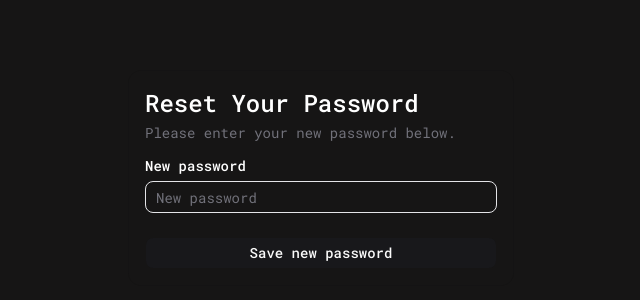
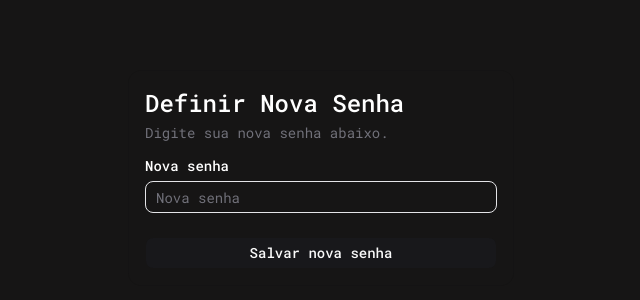
Before and after one commit to andregustavo1/text-to-speech, a React (Vite) app: page /update-password in a window 1280 px wide. Shown: the part 222-522 px from the top of the page, without its empty margins (319-959 px from the left). Built offline with nearby package versions, Linux system fonts and the light colour scheme; no server answers.

Commit message:
tradução do componente para pt-br

```diff
--- a/src/components/update-password-form.tsx
+++ b/src/components/update-password-form.tsx
@@ -42,18 +42,18 @@ export function UpdatePasswordForm({ className, ...props }: React.ComponentProps
     <div className={cn('flex flex-col gap-6', className)} {...props}>
       <Card>
         <CardHeader>
-          <CardTitle className="text-2xl">Reset Your Password</CardTitle>
-          <CardDescription>Please enter your new password below.</CardDescription>
+          <CardTitle className="text-2xl">Definir Nova Senha</CardTitle>
+          <CardDescription>Digite sua nova senha abaixo.</CardDescription>
         </CardHeader>
         <CardContent>
           <form onSubmit={handleForgotPassword}>
             <div className="flex flex-col gap-6">
               <div className="grid gap-2">
-                <Label htmlFor="password">New password</Label>
+                <Label htmlFor="password">Nova senha</Label>
                 <Input
                   id="password"
                   type="password"
-                  placeholder="New password"
+                  placeholder="Nova senha"
                   required
                   value={password}
                   onChange={(e) => setPassword(e.target.value)}
@@ -61,7 +61,7 @@ export function UpdatePasswordForm({ className, ...props }: React.ComponentProps
               </div>
               {error && <p className="text-sm text-red-500">{error}</p>}
               <Button type="submit" className="w-full" disabled={isLoading}>
-                {isLoading ? 'Saving...' : 'Save new password'}
+                {isLoading ? 'Salvando...' : 'Salvar nova senha'}
               </Button>
             </div>
           </form>
```
